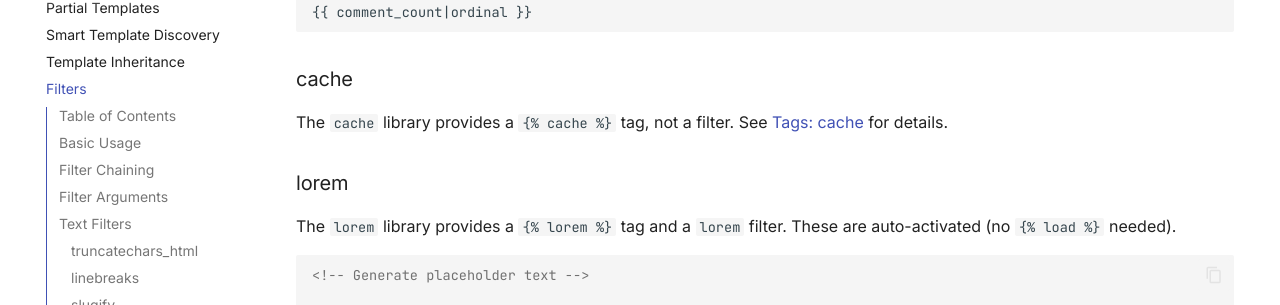
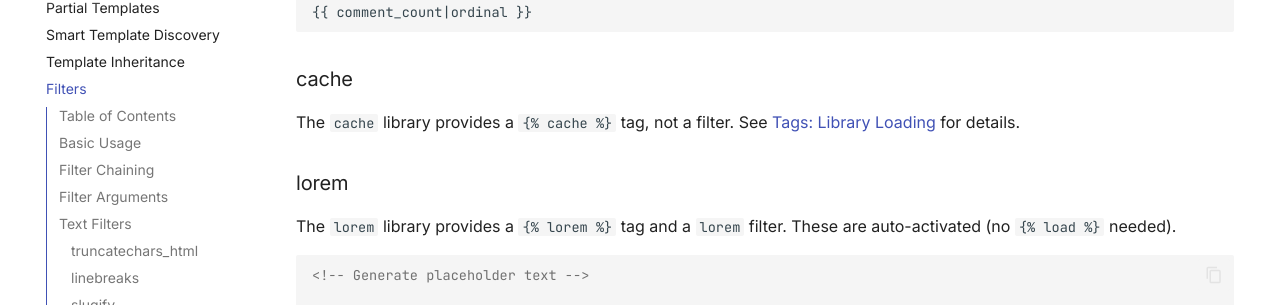
Before and after one commit to alainmiki/miki-template, an MkDocs documentation site: the page built from docs/guide/filters.md, in a window 1280 px wide and 900 px high, scrolled down 16961 px. Shown: the part 148-453 px from the top of the window. Built offline with MkDocs 1.6.1 and Material for MkDocs 9.7.7, drawn with Linux system fonts in a browser that asks for light colours; plug-ins that fetch from the network failed and are left out; comment, search, counter and statistics services are not loaded; the version menu is left out.

Commit message:
chore(docs): restructure documentation and adjust build environment
- Remove redundant filter.md and clean up broken anchor links
- Fix internal cross-references for i18n and cache documentation
- Disable offline and optimize plugins for local development environments
- Standardize header IDs by removing special characters in anchor links

```diff
--- a/docs/guide/filters.md
+++ b/docs/guide/filters.md
@@ -18,15 +18,15 @@
 
 - [Text Filters](#text-filters)
 
-- [HTML / Security Filters](#html--security-filters)
+- [HTML / Security Filters](#html-security-filters)
 
-- [List / Array Filters](#list--array-filters)
+- [List / Array Filters](#list-array-filters)
 
 - [Default Value Filters](#default-value-filters)
 
 - [Date and Time Filters](#date-and-time-filters)
 
-- [Numeric / Math Filters](#numeric--math-filters)
+- [Numeric / Math Filters](#numeric-math-filters)
 
 - [Data Formatting Filters](#data-formatting-filters)
 
@@ -1197,7 +1197,7 @@
 
 
 
-The `cache` library provides a `{% cache %}` tag, not a filter. See [Tags: cache](#cache-tag) for details.
+The `cache` library provides a `{% cache %}` tag, not a filter. See [Tags: Library Loading](tags.md#library-loading) for details.
 
 
 
--- a/mkdocs.yml
+++ b/mkdocs.yml
@@ -180,12 +180,12 @@
   - tags
   - meta
   - offline:
-      enabled: !ENV [READTHEDOCS, true]
+      enabled: !ENV [READTHEDOCS, false]
   - social:
       cards: true
       cards_layout_options:
         color: "#1a1a2e"
         font_family: Roboto
   - optimize:
-      enabled: !ENV [READTHEDOCS, true]
+      enabled: !ENV [READTHEDOCS, false]
       concurrency: 4
```
Also changed, not shown: docs/api/i18n.md (+1 -1 lines), docs/guide/advanced-usage.md (+1 -1 lines), docs/guide/custom-tags.md (+0 -2 lines), docs/filter.md (deleted), overrides/main.html (line endings or trailing spaces).
